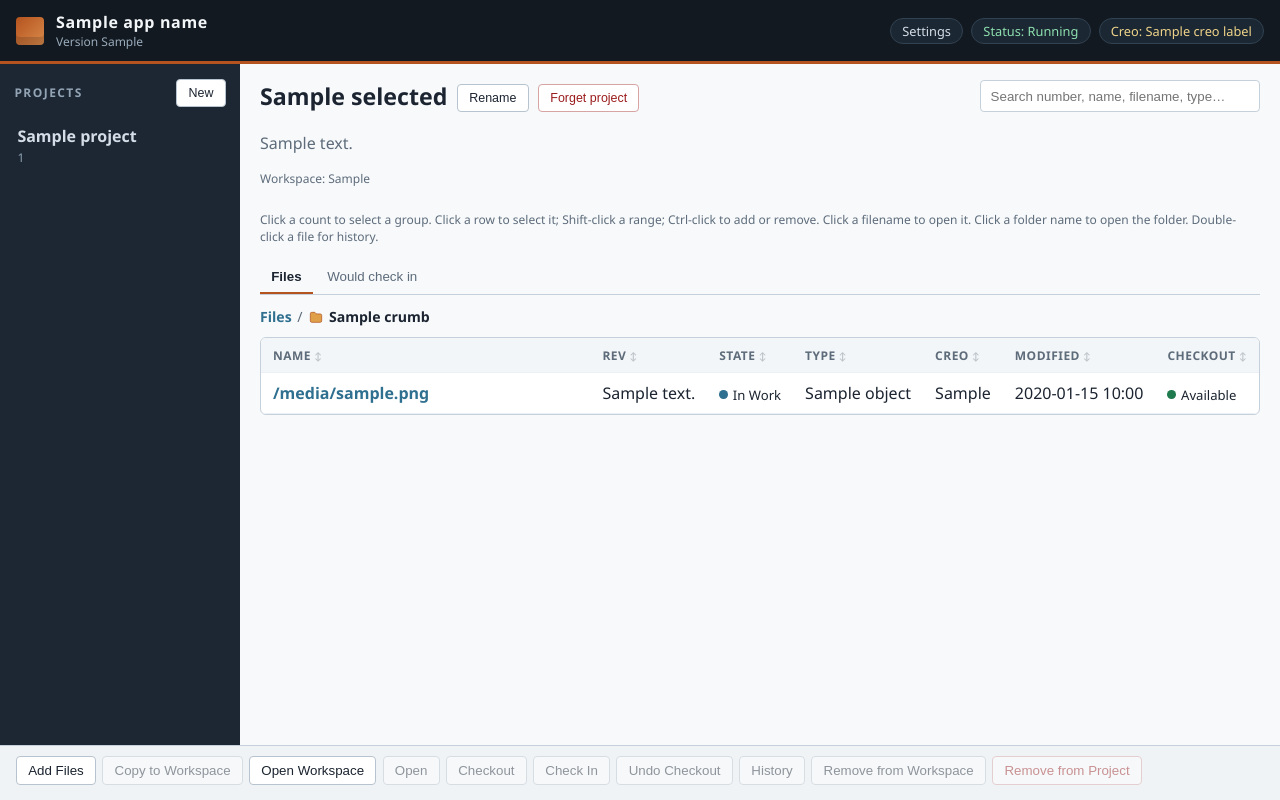
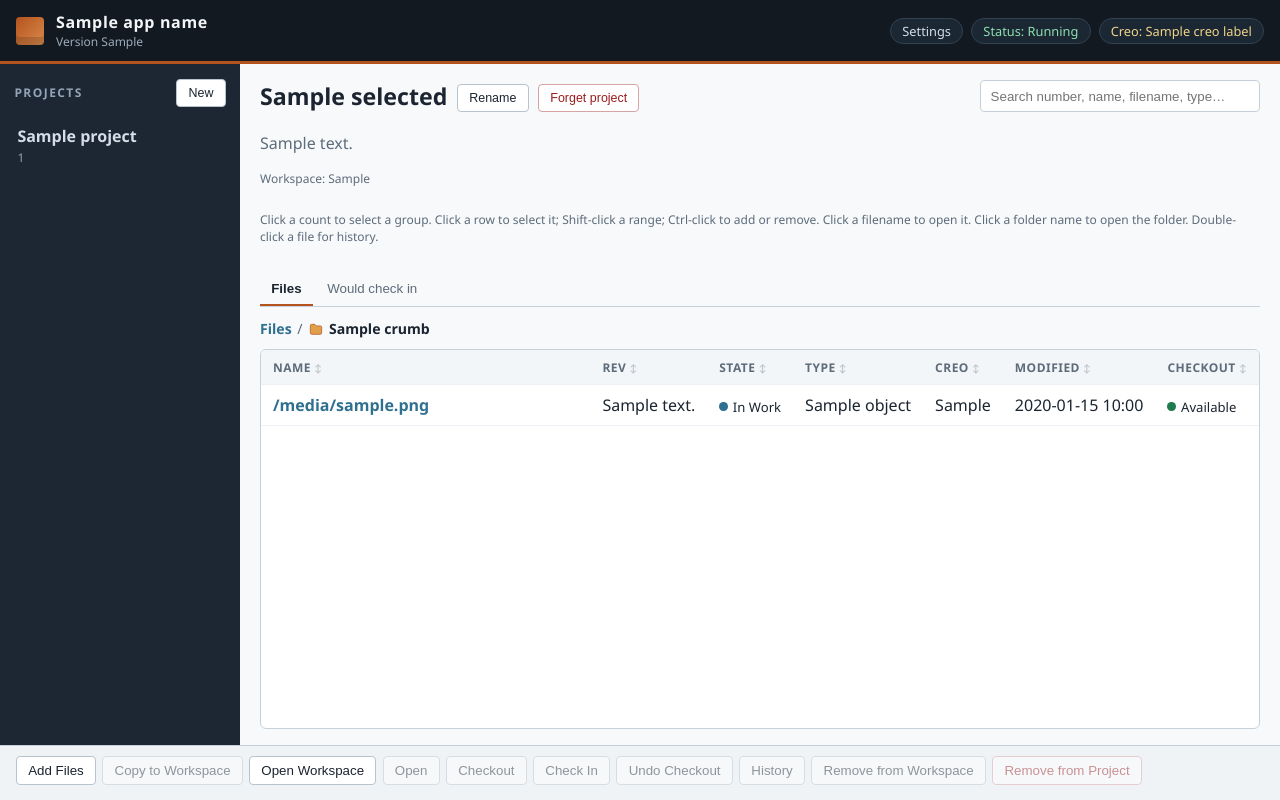
Before and after one commit to mbourque/CreoPDM, a FastAPI app: template src/creopdm/templates/app.html in a window 1280 px wide. Run offline with FastAPI, Linux system fonts and the light colour scheme; the template is opened without the code that fills it: most values are stand-ins (such as "Sample title", 1, 10 or a date in 2020); parts of the project's set-up code (start-up, migrations or seed data) failed here and were passed over.

Commit message:
page chrome is locked now: top bar, sidebar, title/metrics/tabs, and bottom toolbar stay put. Only the file table scrolls, with sticky column headers.

```diff
--- a/src/creopdm/static/css/app.css
+++ b/src/creopdm/static/css/app.css
@@ -16,8 +16,12 @@
 }
 
 * { box-sizing: border-box; }
-html, body { margin: 0; min-height: 100%; background: var(--bg); color: var(--ink); }
-body { display: flex; flex-direction: column; min-height: 100vh; }
+html, body { margin: 0; height: 100%; background: var(--bg); color: var(--ink); }
+body {
+  display: flex; flex-direction: column;
+  height: 100vh; height: 100dvh;
+  overflow: hidden;
+}
 a { color: var(--accent-2); text-decoration: none; }
 a:hover { text-decoration: underline; }
 .sr-only {
@@ -29,6 +33,7 @@ a:hover { text-decoration: underline; }
   display: flex; justify-content: space-between; align-items: center;
   padding: 0.7rem 1rem; background: #121920; color: #f3f6f8;
   border-bottom: 3px solid var(--accent);
+  flex-shrink: 0;
 }
 .brand { display: flex; gap: 0.75rem; align-items: center; color: inherit; text-decoration: none; }
 a.brand:hover { text-decoration: none; color: inherit; }
@@ -49,18 +54,20 @@ a.brand:hover { text-decoration: none; color: inherit; }
 .status-pill[data-state="ok"] { color: #8ee0b0; }
 .status-pill[data-state="idle"] { color: #f0d48a; }
 
-.shell { flex: 1; display: flex; flex-direction: column; min-height: 0; }
-.workspace { flex: 1; display: grid; grid-template-columns: 240px 1fr; min-height: 0; }
+.shell { flex: 1; display: flex; flex-direction: column; min-height: 0; overflow: hidden; }
+.workspace { flex: 1; display: grid; grid-template-columns: 240px 1fr; min-height: 0; overflow: hidden; }
+.workspace > * { min-height: 0; }
 .sidebar {
   background: var(--sidebar); color: var(--sidebar-text); padding: 0.9rem 0;
-  display: flex; flex-direction: column;
+  display: flex; flex-direction: column; min-height: 0;
 }
 .sidebar-head {
   display: flex; justify-content: space-between; align-items: center;
   padding: 0 0.9rem 0.6rem;
+  flex-shrink: 0;
 }
 .sidebar h2 { margin: 0; font-size: 0.75rem; letter-spacing: 0.12em; text-transform: uppercase; color: #93a4b5; }
-.project-list { list-style: none; margin: 0; padding: 0; overflow: auto; }
+.project-list { list-style: none; margin: 0; padding: 0; flex: 1; min-height: 0; overflow: auto; }
 .project-item {
   display: flex; flex-direction: column; gap: 0.1rem;
   padding: 0.55rem 0.9rem; color: inherit; border-left: 3px solid transparent;
@@ -71,7 +78,19 @@ a.brand:hover { text-decoration: none; color: inherit; }
 .project-number { font-size: 0.75rem; color: #8ea0b2; }
 .empty, .empty-row td { color: var(--muted); padding: 1rem; }
 
-.content { padding: 1rem 1.25rem 7.5rem; background: var(--panel); }
+.content {
+  padding: 1rem 1.25rem; background: var(--panel);
+  display: flex; flex-direction: column; min-height: 0; overflow: hidden;
+}
+.content-head, .metrics, .tabs, .folder-crumb, #selection-summary, .content > p {
+  flex-shrink: 0;
+}
+.content .tab-panel {
+  flex: 1 1 auto; min-height: 0;
+  display: flex; flex-direction: column; overflow: hidden;
+}
+.content .tab-panel > p { flex-shrink: 0; }
+.content .hero { flex: 1; min-height: 0; overflow: auto; }
 .title-row { display: flex; align-items: center; gap: 0.6rem; flex-wrap: wrap; }
 .title-row h1 { margin: 0; }
 .content-head { display: flex; justify-content: space-between; gap: 1rem; align-items: flex-start; }
@@ -156,9 +175,14 @@ a.brand:hover { text-decoration: none; color: inherit; }
 .error { color: #9b1c1c; margin: 0; }
 
 .table-wrap { background: white; border: 1px solid var(--line); border-radius: 6px; overflow: auto; }
+.content .table-wrap { flex: 1 1 auto; min-height: 0; }
 .grid { width: 100%; border-collapse: collapse; }
 .grid th, .grid td { text-align: left; padding: 0.55rem 0.75rem; border-bottom: 1px solid #edf1f5; vertical-align: middle; }
 .grid th { font-size: 0.75rem; text-transform: uppercase; letter-spacing: 0.04em; color: var(--muted); background: #f3f6f8; }
+.table-wrap .grid thead th {
+  position: sticky; top: 0; z-index: 1;
+  box-shadow: 0 1px 0 #edf1f5;
+}
 .grid th[data-sort] { cursor: pointer; user-select: none; white-space: nowrap; }
 .grid th[data-sort]:hover { color: var(--ink); }
 .grid th[data-sort]::after { content: " \2195"; opacity: 0.35; font-size: 0.85em; }
@@ -266,7 +290,7 @@ button.object-open:hover { text-decoration: underline; }
 .state[data-state="OBSOLETE"]::before { background: var(--idle); }
 
 .toolbar {
-  position: sticky; bottom: 0; display: flex; flex-direction: column; align-items: stretch;
+  flex-shrink: 0; display: flex; flex-direction: column; align-items: stretch;
   gap: 0.35rem; padding: 0.6rem 1rem; background: #f0f3f6; border-top: 1px solid var(--line);
 }
 .toolbar-actions { display: flex; gap: 0.4rem; flex-wrap: wrap; align-items: center; }
@@ -334,7 +358,7 @@ body.is-busy, body.is-busy * { cursor: wait !important; }
 .dropzone .btn { margin-bottom: 0; }
 #chosen-file-list { text-align: left; max-height: 8rem; overflow: auto; }
 
-.detail { padding: 1.2rem 1.4rem 2rem; }
+.detail { padding: 1.2rem 1.4rem 2rem; flex: 1; min-height: 0; overflow: auto; }
 .crumb { display: flex; gap: 0.4rem; color: var(--muted); margin-bottom: 0.8rem; }
 .detail-head { display: flex; justify-content: space-between; gap: 1rem; align-items: flex-start; }
 .detail-meta { display: flex; gap: 0.6rem; align-items: center; }
@@ -362,7 +386,8 @@ body.is-busy, body.is-busy * { cursor: wait !important; }
 .hero { max-width: 40rem; padding: 2rem 0; }
 
 @media (max-width: 860px) {
-  .workspace { grid-template-columns: 1fr; }
+  .workspace { grid-template-columns: 1fr; grid-template-rows: auto minmax(0, 1fr); }
+  .sidebar { max-height: 11rem; }
   .content-head, .detail-head { flex-direction: column; }
   .search-form input[type="search"] { width: 100%; }
 }
```
